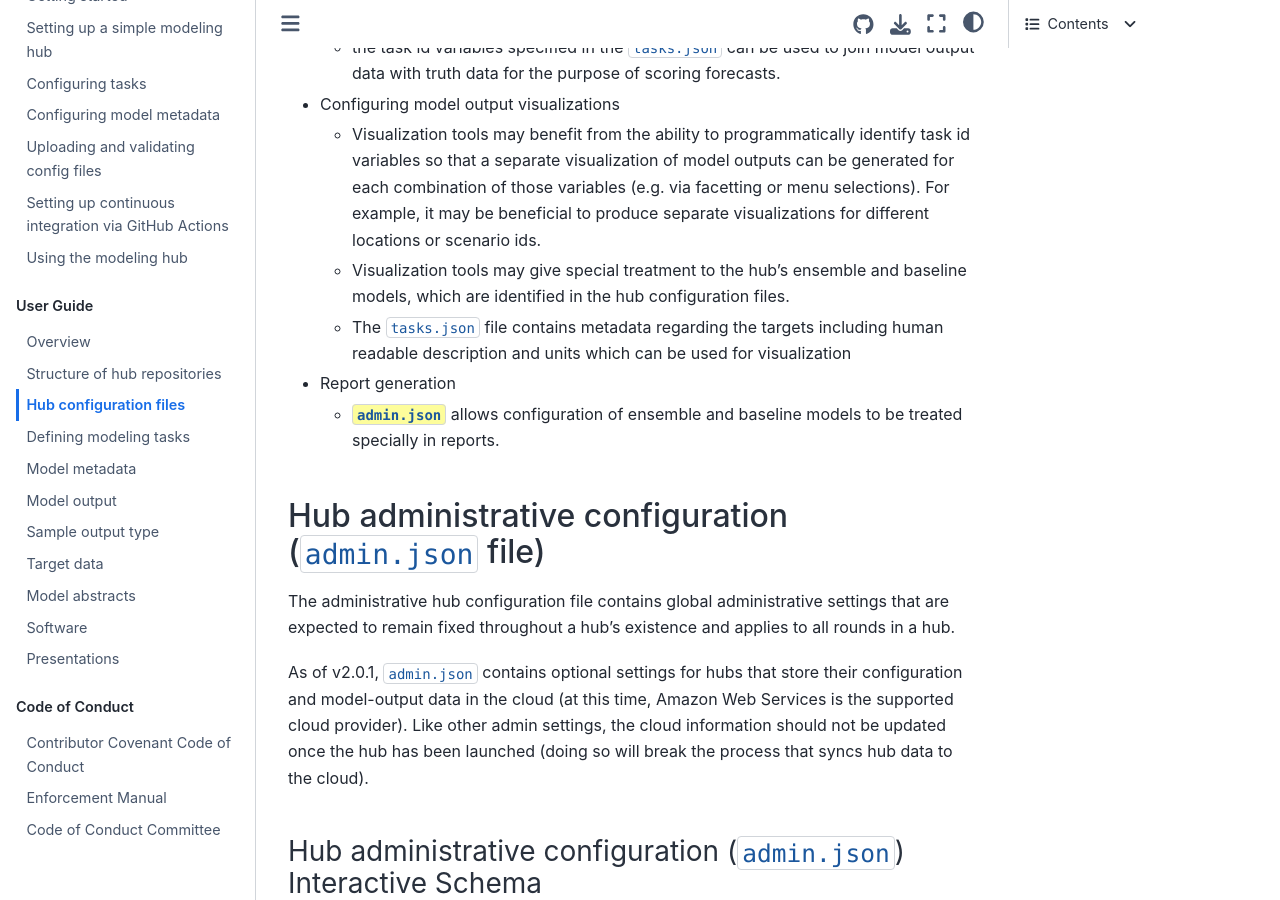
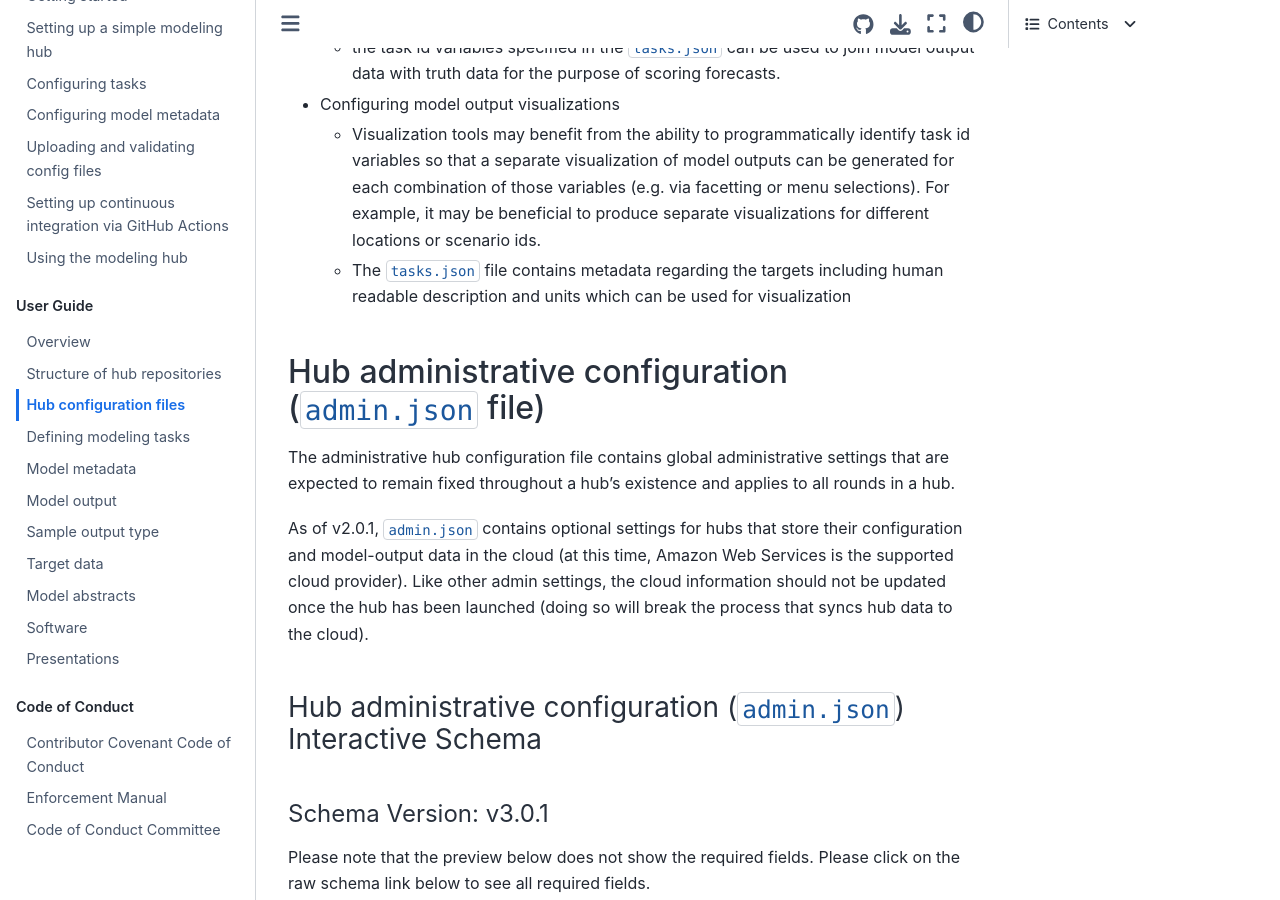
Before and after one commit to hubverse-org/hubDocs, a Sphinx documentation site: the page built from docs/source/user-guide/hub-config.md, in a window 1280 px wide and 900 px high, scrolled down 872 px. Built offline with Sphinx 7.4.7 and the Sphinx Book theme 1.1.4, drawn with Linux system fonts in a browser that asks for light colours; comment, search, counter and statistics services are not loaded.

Commit message:
remove mention of baseline models

```diff
--- a/docs/source/user-guide/hub-config.md
+++ b/docs/source/user-guide/hub-config.md
@@ -10,6 +10,7 @@ The `hub-config` directory in a modeling hub is required to contain three JSON[^
 
 
 ## Purpose
+
 The files within the `hub-config` directory specify general configurations for a hub as well as (possibly round-specific) details of what model outputs are requested or required. Hub configuration files are used for:
 * Validating model output submissions
    * `tasks.json`{.codeitem} file specifies the file format and task id, output type, value combinations (both required or optional) that submitted model output data must adhere to.
@@ -19,10 +20,7 @@ The files within the `hub-config` directory specify general configurations for a
    * the task id variables specified in the `tasks.json` can be used to join model output data with truth data for the purpose of scoring forecasts.
 * Configuring model output visualizations
    * Visualization tools may benefit from the ability to programmatically identify task id variables so that a separate visualization of model outputs can be generated for each combination of those variables (e.g. via facetting or menu selections). For example, it may be beneficial to produce separate visualizations for different locations or scenario ids.
-   * Visualization tools may give special treatment to the hub’s ensemble and baseline models, which are identified in the hub configuration files.
    * The `tasks.json` file contains metadata regarding the targets including human readable description and units which can be used for visualization
-* Report generation
-   * `admin.json`{.codeitem} allows configuration of ensemble and baseline models to be treated specially in reports.
 
 
 ## Hub administrative configuration (`admin.json` file)
```
